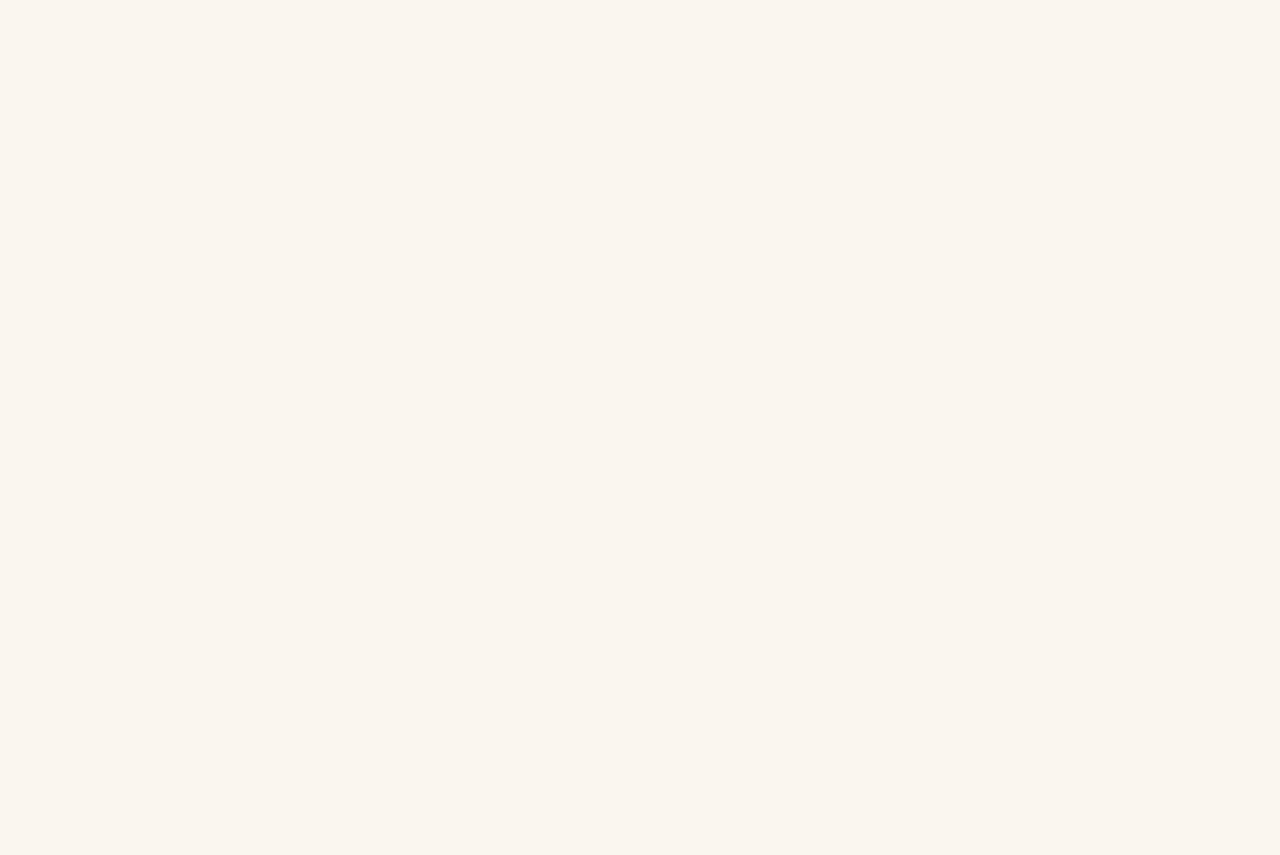
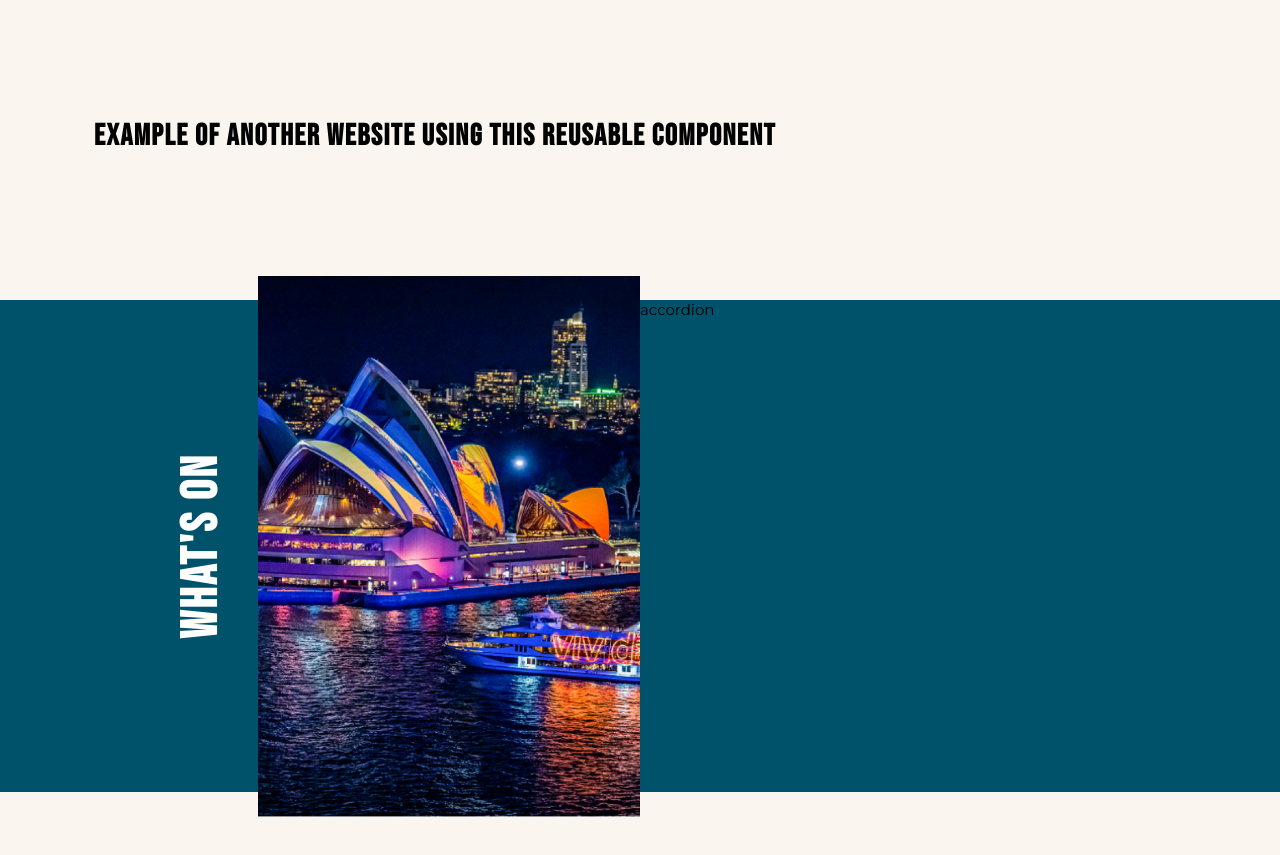
Before and after one commit to sealink/frontend-developer-candidate-test, a React app: page / in a window 1280 px wide. Shown: the part 669-1524 px from the top of the page. Before the commit the page ends 800 px from the top, so only its background shows below. Built offline with nearby package versions, Linux system fonts and the light colour scheme.

Commit message:
improved code in Info.js

```diff
--- a/src/App.js
+++ b/src/App.js
@@ -1,11 +1,16 @@
 import React from 'react';
 import './App.scss';
+import Container from './layouts/Container';
 import Info from './components/Info';
 
 const App = () => {
   return (
     <>
       <Info />
+      <Container>
+        <h3>Example of another website using this reusable component</h3>
+      </Container>
+      <Info />
     </>
   );
 };
--- a/src/components/Info.js
+++ b/src/components/Info.js
@@ -16,7 +16,7 @@ export const Info = () => {
           </div>
           <div className='info-image'>
             <div className='image-ratio-container'>
-              <img alt='vivid-sydney' src={'./images/vivid-sydney.jpg'} />
+              <img src={'./images/vivid-sydney.jpg'} alt='Vivid Sydney' />
             </div>
           </div>
           <div className='info-accordion'>
@@ -31,15 +31,24 @@ export const Info = () => {
 export default Info;
 
 const InfoWrapper = styled.section`
+  margin-bottom: 120px;
+
+  ${media.md} {
+    margin-bottom: 130px;
+  }
+
+  ${media.lg} {
+    margin-bottom: 150px;
+  }
+
   .info-top-title {
-    /* background: green; // ToDo */
     background: var(--blue-300);
 
     display: flex;
     align-items: center;
 
     height: 120px;
-    padding: var(--baseSpace);
+    padding: 0 var(--baseSpace);
 
     ${media.md} {
       height: 130px;
@@ -76,7 +85,6 @@ const InfoWrapper = styled.section`
       }
 
       .info-side-title {
-        /* background: blue; // ToDo */
         display: none;
 
         ${media.lg} {
@@ -96,16 +104,18 @@ const InfoWrapper = styled.section`
       }
 
       .info-image {
-        /* background: aqua; // ToDo */
-
         width: 100%;
+        margin-bottom: var(--baseSpace);
 
         /* keep 360 : 250 ratio of image */
         position: relative;
         padding-top: 69.44%;
 
         ${media.md} {
-          width: 50%;
+          width: 45%;
+          margin-bottom: 0;
+
+          /* cancel ratio of image */
           padding-top: 0;
         }
 
@@ -114,6 +124,7 @@ const InfoWrapper = styled.section`
         }
 
         .image-ratio-container {
+          /* keep 360 : 250 ratio of image */
           position: absolute;
           top: 0;
           left: 0;
@@ -121,6 +132,7 @@ const InfoWrapper = styled.section`
           height: 100%;
 
           ${media.md} {
+            /* cancel ratio of image */
             position: static;
           }
 
@@ -143,11 +155,13 @@ const InfoWrapper = styled.section`
       }
 
       .info-accordion {
-        /* background: yellow; // ToDo */
-
         width: 100%;
 
         ${media.md} {
+          width: 55%;
+        }
+
+        ${media.lg} {
           width: 50%;
         }
       }
```
